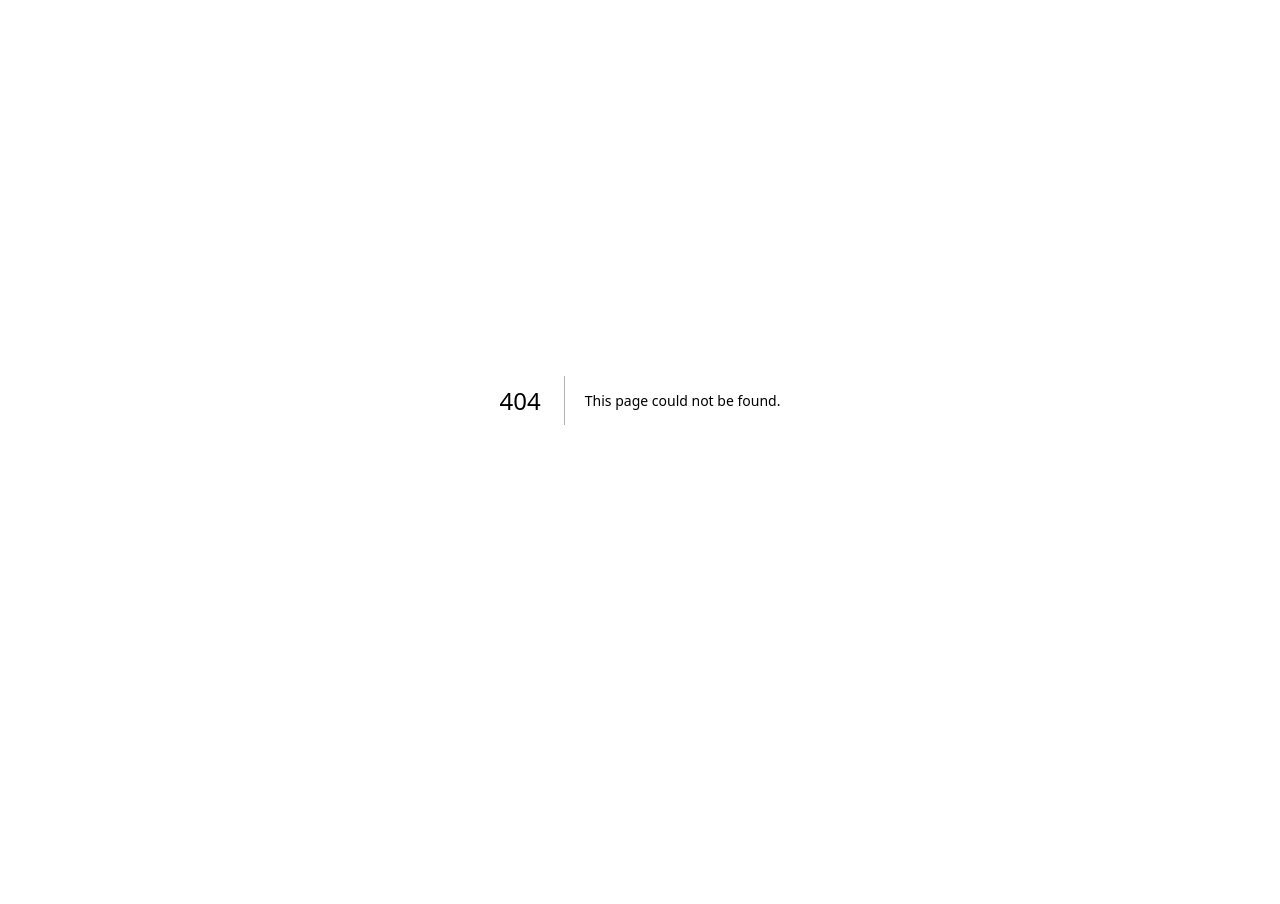
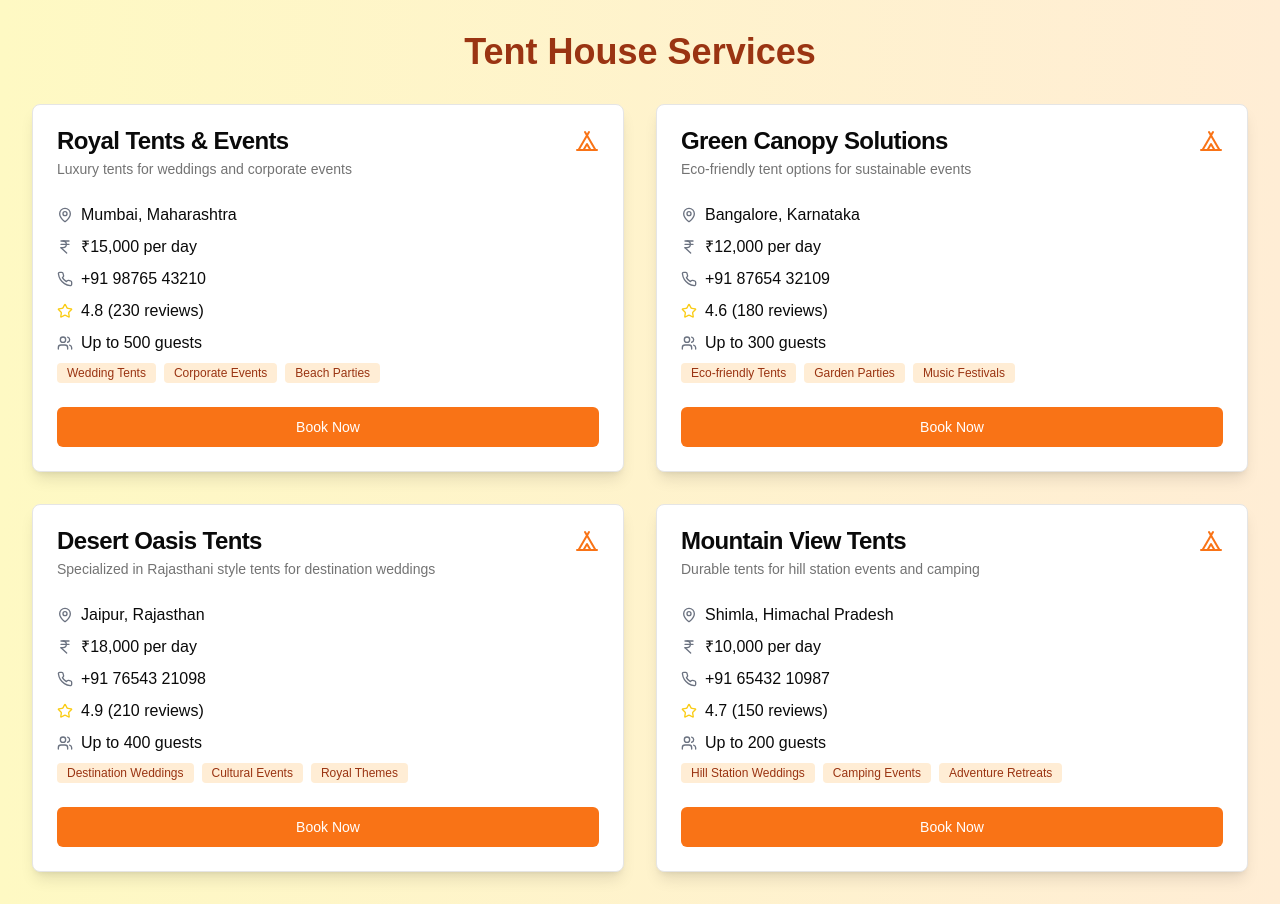
Before and after one commit to shivamk900/MYSPOT-1, a Next.js app in the folder y/: page /tent-page in a window 1280 px wide. Before the commit this address had no page. Before the commit the page ends 800 px from the top, so only its background shows below. Built offline with nearby package versions, Linux system fonts and the light colour scheme.

Commit message:
Create page.tsx

```diff
--- /dev/null
+++ b/y/app/tent-page/page.tsx
@@ -0,0 +1,209 @@
+'use client'
+
+import { useState } from 'react'
+import { Button } from "@/components/ui/button"
+import { Card, CardContent, CardDescription, CardFooter, CardHeader, CardTitle } from "@/components/ui/card"
+import { Dialog, DialogContent, DialogDescription, DialogFooter, DialogHeader, DialogTitle, DialogTrigger } from "@/components/ui/dialog"
+import { Input } from "@/components/ui/input"
+import { Label } from "@/components/ui/label"
+import { Select, SelectContent, SelectItem, SelectTrigger, SelectValue } from "@/components/ui/select"
+import { Textarea } from "@/components/ui/textarea"
+import { Tent, Phone, IndianRupee, Star, Calendar, Users, MapPin } from "lucide-react"
+
+const tentHouses = [
+  {
+    id: 1,
+    name: "Royal Tents & Events",
+    description: "Luxury tents for weddings and corporate events",
+    location: "Mumbai, Maharashtra",
+    pricePerDay: 15000,
+    contact: "+91 98765 43210",
+    rating: 4.8,
+    reviews: 230,
+    capacity: "Up to 500 guests",
+    specialities: ["Wedding Tents", "Corporate Events", "Beach Parties"]
+  },
+  {
+    id: 2,
+    name: "Green Canopy Solutions",
+    description: "Eco-friendly tent options for sustainable events",
+    location: "Bangalore, Karnataka",
+    pricePerDay: 12000,
+    contact: "+91 87654 32109",
+    rating: 4.6,
+    reviews: 180,
+    capacity: "Up to 300 guests",
+    specialities: ["Eco-friendly Tents", "Garden Parties", "Music Festivals"]
+  },
+  {
+    id: 3,
+    name: "Desert Oasis Tents",
+    description: "Specialized in Rajasthani style tents for destination weddings",
+    location: "Jaipur, Rajasthan",
+    pricePerDay: 18000,
+    contact: "+91 76543 21098",
+    rating: 4.9,
+    reviews: 210,
+    capacity: "Up to 400 guests",
+    specialities: ["Destination Weddings", "Cultural Events", "Royal Themes"]
+  },
+  {
+    id: 4,
+    name: "Mountain View Tents",
+    description: "Durable tents for hill station events and camping",
+    location: "Shimla, Himachal Pradesh",
+    pricePerDay: 10000,
+    contact: "+91 65432 10987",
+    rating: 4.7,
+    reviews: 150,
+    capacity: "Up to 200 guests",
+    specialities: ["Hill Station Weddings", "Camping Events", "Adventure Retreats"]
+  }
+]
+
+export default function Component() {
+  const [selectedTentHouse, setSelectedTentHouse] = useState(null)
+  const [days, setDays] = useState(1)
+
+  const calculateTotalPrice = (pricePerDay, days) => {
+    return pricePerDay * days
+  }
+
+  return (
+    <div className="min-h-screen bg-gradient-to-r from-yellow-100 to-orange-100 p-8">
+      <h1 className="text-4xl font-bold text-center mb-8 text-orange-800">Tent House Services</h1>
+
+      <div className="grid grid-cols-1 md:grid-cols-2 lg:grid-cols-2 gap-8">
+        {tentHouses.map((tentHouse) => (
+          <Card key={tentHouse.id} className="bg-white shadow-lg">
+            <CardHeader>
+              <CardTitle className="flex items-center justify-between">
+                <span>{tentHouse.name}</span>
+                <Tent className="h-6 w-6 text-orange-500" />
+              </CardTitle>
+              <CardDescription>{tentHouse.description}</CardDescription>
+            </CardHeader>
+            <CardContent className="space-y-2">
+              <div className="flex items-center">
+                <MapPin className="h-4 w-4 mr-2 text-gray-500" />
+                <span>{tentHouse.location}</span>
+              </div>
+              <div className="flex items-center">
+                <IndianRupee className="h-4 w-4 mr-2 text-gray-500" />
+                <span>₹{tentHouse.pricePerDay.toLocaleString('en-IN')} per day</span>
+              </div>
+              <div className="flex items-center">
+                <Phone className="h-4 w-4 mr-2 text-gray-500" />
+                <span>{tentHouse.contact}</span>
+              </div>
+              <div className="flex items-center">
+                <Star className="h-4 w-4 mr-2 text-yellow-400" />
+                <span>{tentHouse.rating} ({tentHouse.reviews} reviews)</span>
+              </div>
+              <div className="flex items-center">
+                <Users className="h-4 w-4 mr-2 text-gray-500" />
+                <span>{tentHouse.capacity}</span>
+              </div>
+              <div className="flex flex-wrap gap-2 mt-2">
+                {tentHouse.specialities.map((speciality, index) => (
+                  <span key={index} className="bg-orange-100 text-orange-800 text-xs font-medium px-2.5 py-0.5 rounded">
+                    {speciality}
+                  </span>
+                ))}
+              </div>
+            </CardContent>
+            <CardFooter>
+              <Dialog>
+                <DialogTrigger asChild>
+                  <Button className="w-full bg-orange-500 hover:bg-orange-600 text-white" onClick={() => setSelectedTentHouse(tentHouse)}>
+                    Book Now
+                  </Button>
+                </DialogTrigger>
+                <DialogContent className="sm:max-w-[425px]">
+                  <DialogHeader>
+                    <DialogTitle>Book with {selectedTentHouse?.name}</DialogTitle>
+                    <DialogDescription>
+                      Fill in the details to book your tent service.
+                    </DialogDescription>
+                  </DialogHeader>
+                  <form className="grid gap-4 py-4">
+                    <div className="grid grid-cols-4 items-center gap-4">
+                      <Label htmlFor="name" className="text-right">
+                        Name
+                      </Label>
+                      <Input id="name" className="col-span-3" />
+                    </div>
+                    <div className="grid grid-cols-4 items-center gap-4">
+                      <Label htmlFor="email" className="text-right">
+                        Email
+                      </Label>
+                      <Input id="email" type="email" className="col-span-3" />
+                    </div>
+                    <div className="grid grid-cols-4 items-center gap-4">
+                      <Label htmlFor="phone" className="text-right">
+                        Phone
+                      </Label>
+                      <Input id="phone" type="tel" className="col-span-3" />
+                    </div>
+                    <div className="grid grid-cols-4 items-center gap-4">
+                      <Label htmlFor="eventType" className="text-right">
+                        Event Type
+                      </Label>
+                      <Select>
+                        <SelectTrigger className="col-span-3">
+                          <SelectValue placeholder="Select event type" />
+                        </SelectTrigger>
+                        <SelectContent>
+                          {selectedTentHouse?.specialities.map((speciality, index) => (
+                            <SelectItem key={index} value={speciality.toLowerCase()}>{speciality}</SelectItem>
+                          ))}
+                        </SelectContent>
+                      </Select>
+                    </div>
+                    <div className="grid grid-cols-4 items-center gap-4">
+                      <Label htmlFor="days" className="text-right">
+                        Number of Days
+                      </Label>
+                      <Input
+                        id="days"
+                        type="number"
+                        min="1"
+                        value={days}
+                        onChange={(e) => setDays(parseInt(e.target.value) || 1)}
+                        className="col-span-3"
+                      />
+                    </div>
+                    <div className="grid grid-cols-4 items-center gap-4">
+                      <Label htmlFor="date" className="text-right">
+                        Start Date
+                      </Label>
+                      <Input id="date" type="date" className="col-span-3" />
+                    </div>
+                    <div className="grid grid-cols-4 items-center gap-4">
+                      <Label htmlFor="guests" className="text-right">
+                        Guests
+                      </Label>
+                      <Input id="guests" type="number" placeholder="Number of guests" className="col-span-3" />
+                    </div>
+                    <div className="grid grid-cols-4 items-center gap-4">
+                      <Label htmlFor="message" className="text-right">
+                        Message
+                      </Label>
+                      <Textarea id="message" placeholder="Any special requirements?" className="col-span-3" />
+                    </div>
+                  </form>
+                  <DialogFooter className="flex flex-col sm:flex-row justify-between items-center">
+                    <div className="mb-4 sm:mb-0">
+                      Total Price: ₹{calculateTotalPrice(selectedTentHouse?.pricePerDay || 0, days).toLocaleString('en-IN')}
+                    </div>
+                    <Button type="submit" className="bg-orange-500 hover:bg-orange-600 text-white">Confirm Booking</Button>
+                  </DialogFooter>
+                </DialogContent>
+              </Dialog>
+            </CardFooter>
+          </Card>
+        ))}
+      </div>
+    </div>
+  )
+}
```
